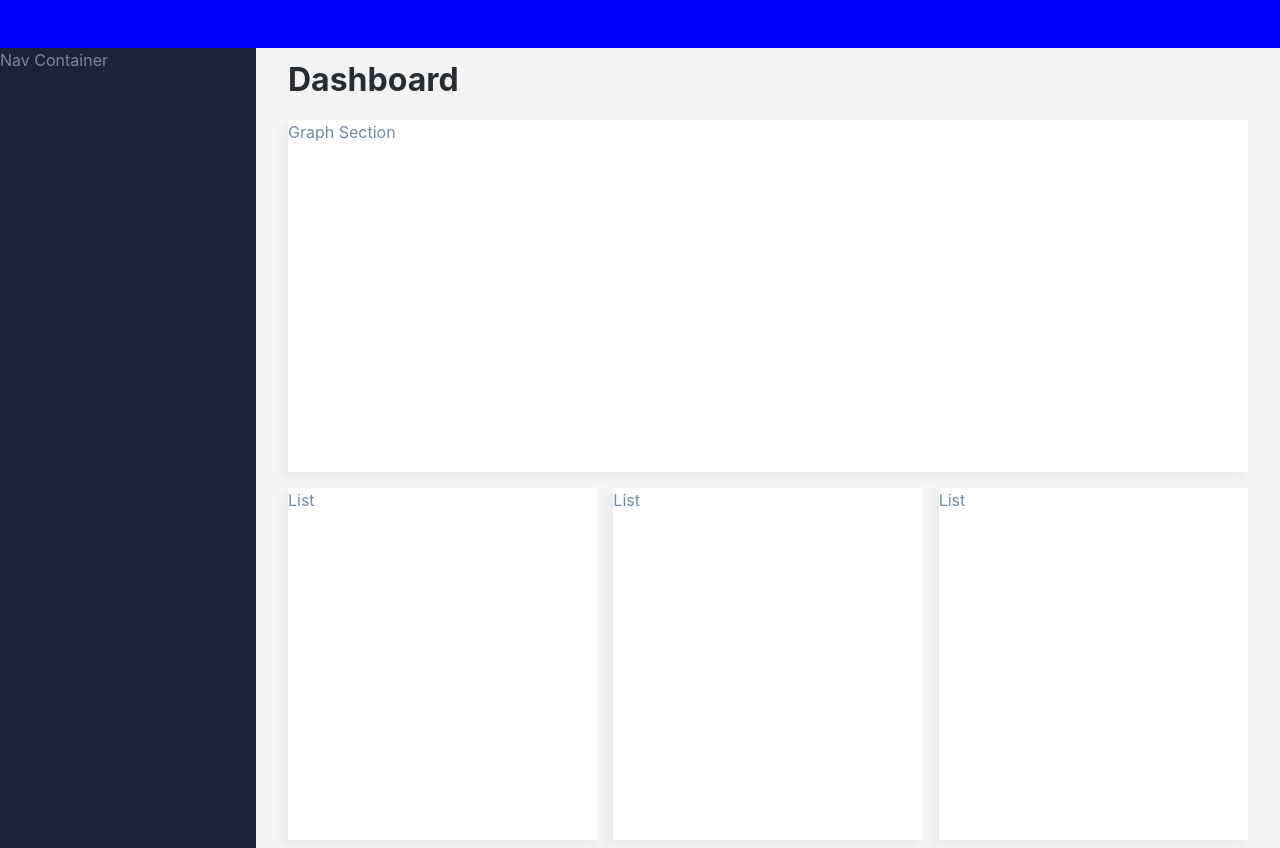
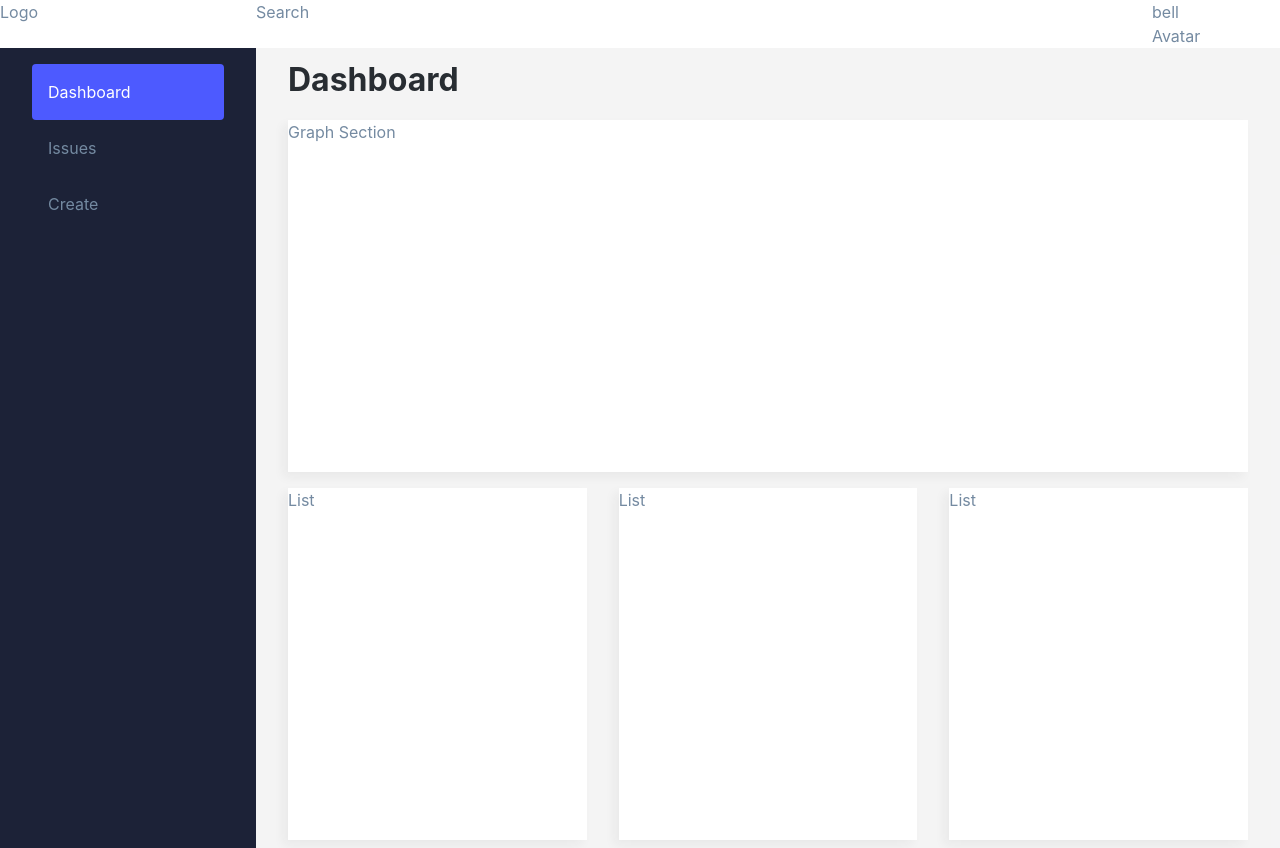
Before and after one commit to Aarvi28/Issue-Tracker, an Angular app: page / in a window 1280 px wide. Built offline with nearby package versions, Linux system fonts and the light colour scheme.

Commit message:
abstracted nav, added styling to nav, updated header

```diff
--- a/src/app/app.component.css
+++ b/src/app/app.component.css
@@ -15,5 +15,5 @@
 .dashboard-container__list {
   display: grid;
   grid-template-columns: 1fr 1fr 1fr;
-  grid-gap: 1em;
+  grid-gap: 2em;
 }
--- a/src/app/app.component.html
+++ b/src/app/app.component.html
@@ -1,8 +1,6 @@
 <app-header></app-header>
 <div class="dashboard-container">
-  <nav>
-    Nav Container
-  </nav>
+  <app-nav></app-nav>
   <main>
     <h1 class="dashboard-container__heading">Dashboard</h1>
     <section class="dashboard-container__graph paper">
--- a/src/app/app.module.ts
+++ b/src/app/app.module.ts
@@ -4,11 +4,13 @@ import { NgModule } from '@angular/core';
 import { AppRoutingModule } from './app-routing.module';
 import { AppComponent } from './app.component';
 import { HeaderComponent } from './header/header.component';
+import { NavComponent } from './nav/nav.component';
 
 @NgModule({
   declarations: [
     AppComponent,
-    HeaderComponent
+    HeaderComponent,
+    NavComponent
   ],
   imports: [
     BrowserModule,
--- a/src/app/header/header.component.css
+++ b/src/app/header/header.component.css
@@ -1,3 +1,6 @@
 header {
+  display: grid;
   height: 3em;
+  grid-template-rows: 100%;
+  grid-template-columns: 20% auto 10%;
 }
--- a/src/app/header/header.component.html
+++ b/src/app/header/header.component.html
@@ -1,10 +1,10 @@
 <header>
-  <div class="header__logo"></div>
-  <div class="header__search"></div>
+  <div class="header__logo">Logo</div>
+  <div class="header__search">Search</div>
   <div class="header__icon-list">
-    <div class="header__icon"></div>
+    <div class="header__icon">bell</div>
     <div class="header__icon">
-      <div class="avatar--small"></div>
+      <div class="avatar--small">Avatar</div>
     </div>
   </div>
 </header>
--- /dev/null
+++ b/src/app/nav/nav.component.css
@@ -0,0 +1,15 @@
+nav {
+  height: 100%;
+  padding: 1em 2em;
+}
+
+nav > ul {
+  list-style-type: none;
+  padding: 0
+}
+
+nav > ul > li {
+  border-radius: 4px;
+  padding: 1em;
+  cursor: pointer;
+}
--- /dev/null
+++ b/src/app/nav/nav.component.html
@@ -0,0 +1,13 @@
+<nav>
+  <ul>
+    <li class="nav__link--active">
+      Dashboard
+    </li>
+    <li>
+      Issues
+    </li>
+    <li>
+      Create
+    </li>
+  </ul>
+</nav>
--- /dev/null
+++ b/src/app/nav/nav.component.ts
@@ -0,0 +1,15 @@
+import { Component, OnInit } from '@angular/core';
+
+@Component({
+  selector: 'app-nav',
+  templateUrl: './nav.component.html',
+  styleUrls: ['./nav.component.css']
+})
+export class NavComponent implements OnInit {
+
+  constructor() { }
+
+  ngOnInit() {
+  }
+
+}
--- a/src/styles/theme.css
+++ b/src/styles/theme.css
@@ -1,5 +1,5 @@
 header {
-  background: blue;
+  background: #fff;
 }
 
 nav {
@@ -24,6 +24,7 @@ a {
 
 [class$="--active"] {
   background-color: #4D5AFF;
+  color: #fff;
 }
 
 .paper {
```
Also changed, not shown: 1 other file (tests, documents, lock files or other folders).
